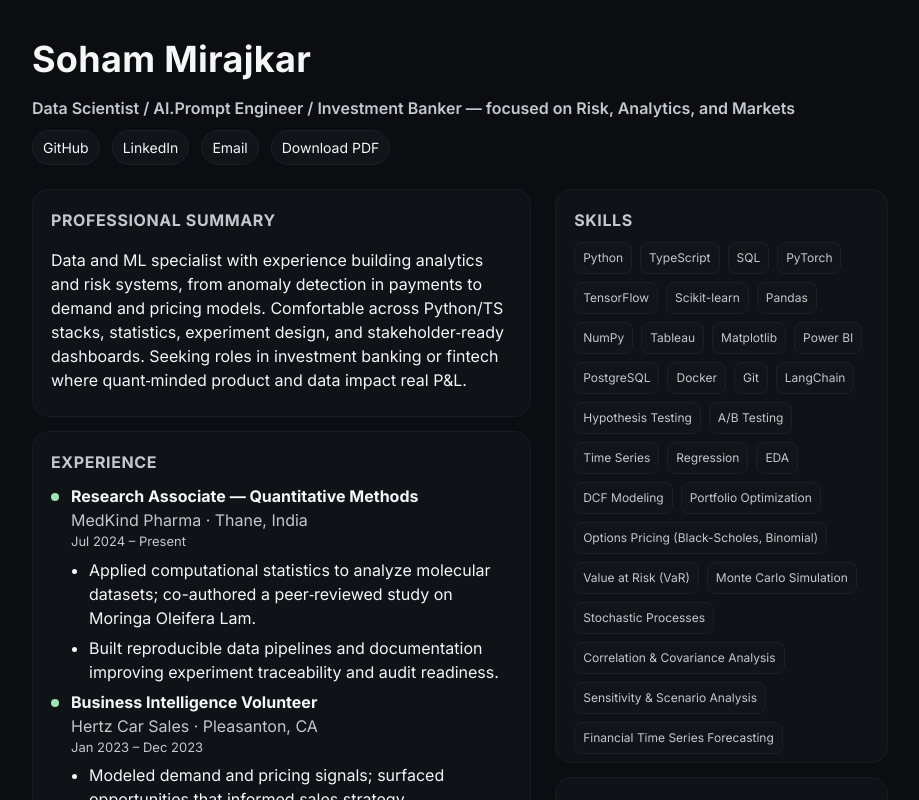
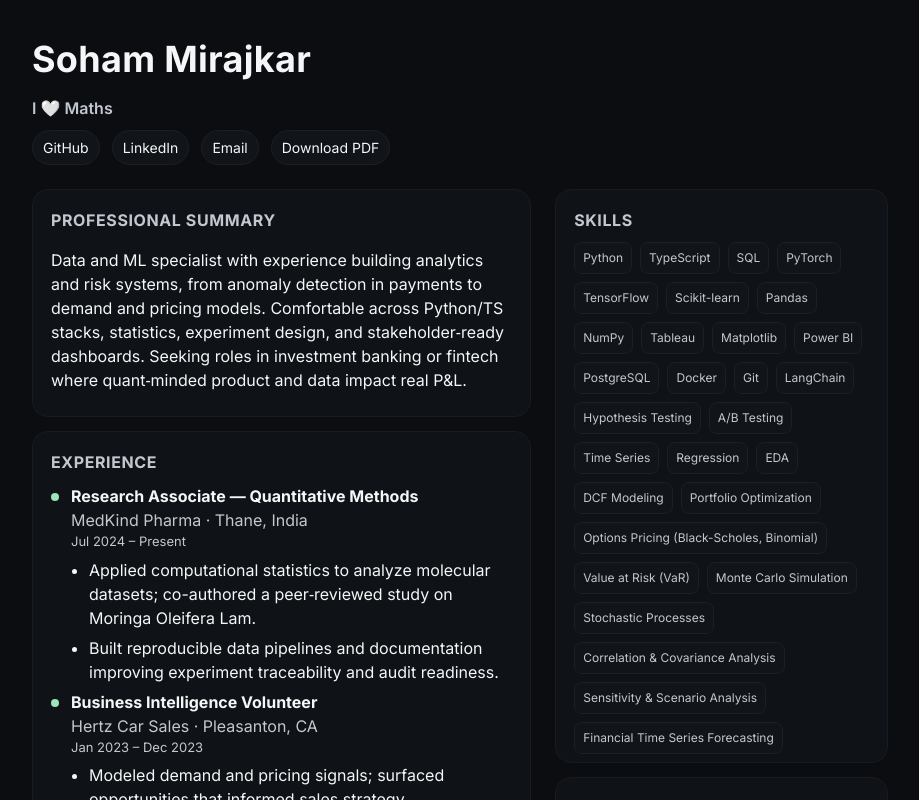
Before and after one commit to sohammirajkar/SohumMirazkar_Resume, a React (Vite) app: page / in a window 1280 px wide. Shown: the top 800 px of the page, without its empty margins (180-1099 px from the left). Built offline with nearby package versions, Linux system fonts and the light colour scheme.

Commit message:
Update App.tsx

```diff
--- a/src/resume/App.tsx
+++ b/src/resume/App.tsx
@@ -195,7 +195,7 @@ export default function App() {
     <div className="container">
       <header className="header">
         <div className="name">Soham Mirajkar</div>
-        <div className="title">Data Scientist / AI.Prompt Engineer / Investment Banker — focused on Risk, Analytics, and Markets</div>
+        <div className="title">I 🤍 Maths</div>
         <div className="toplinks">
           {links.map(l => <a key={l.href} className="pill" href={l.href} target="_blank" rel="noreferrer">{l.label}</a>)}
         </div>
```
